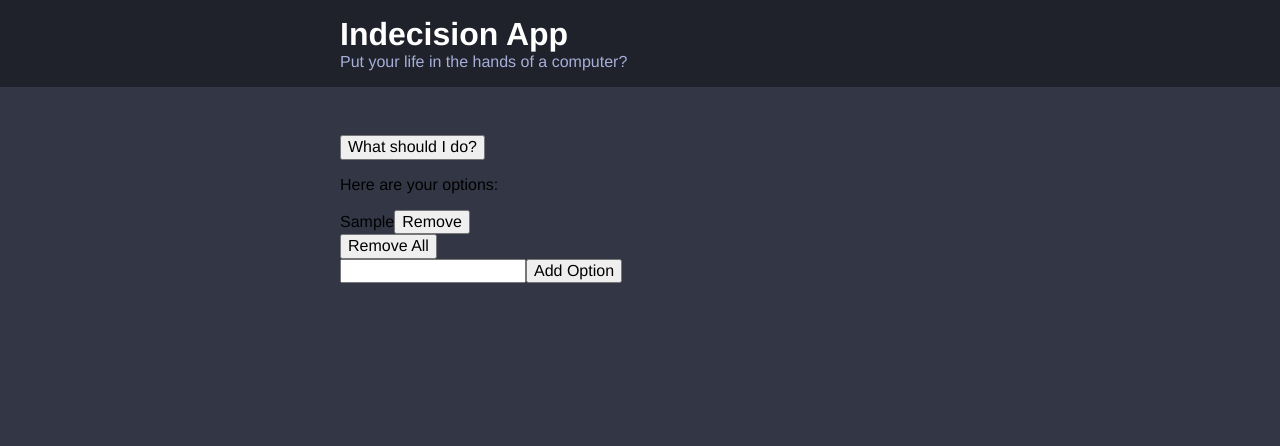
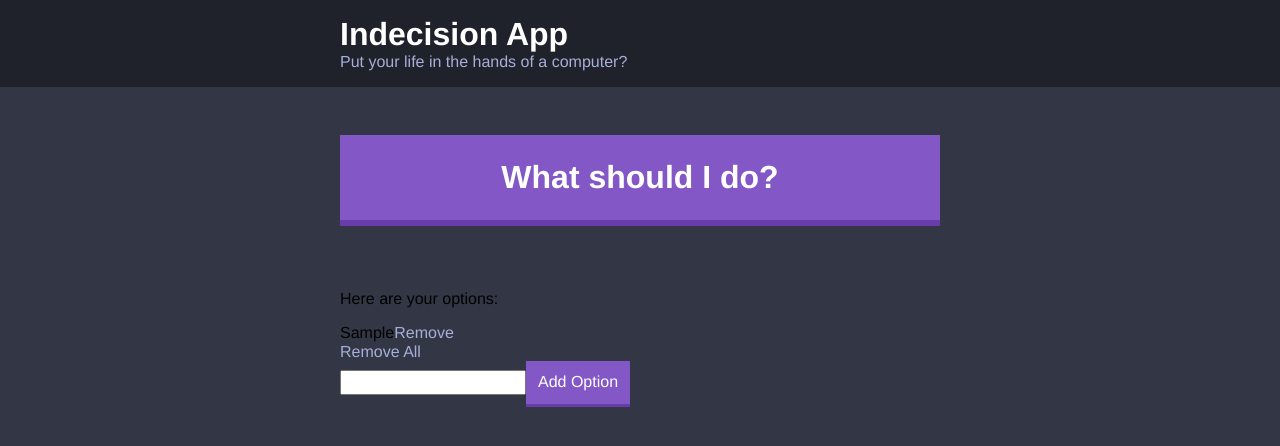
Before and after one commit to andy-wanganqi/learn-react-indecision, a React app: page / in a window 1280 px wide. Both pictures are taken after typing "Sample" into the empty fields and a click on the button "Add Option". Shown: the top 446 px of the page. Built offline with nearby package versions, Linux system fonts and the light colour scheme.

Commit message:
68. Big Button & Options List

```diff
--- a/src/components/action.jsx
+++ b/src/components/action.jsx
@@ -2,7 +2,11 @@ import React from "react"
 
 const Action = (props) => (
   <div>
-    <button disabled={!props.isOptionsValid} onClick={props.handleMakeDecision}>What should I do?</button>
+    <button
+      className="big-button"
+      disabled={!props.isOptionsValid}
+      onClick={props.handleMakeDecision}
+    >What should I do?</button>
   </div>
 )
 
--- a/src/components/option-form.jsx
+++ b/src/components/option-form.jsx
@@ -18,7 +18,7 @@ class OptionForm extends React.Component {
       <div>
         <form onSubmit={this.handleAddOption}>
           <input type="text" name="option"></input>
-          <button>Add Option</button>
+          <button className="button">Add Option</button>
         </form>
         {this.state.error && <p>{this.state.error}</p>}
       </div>
--- a/src/components/option.jsx
+++ b/src/components/option.jsx
@@ -3,9 +3,12 @@ import React from "react"
 const Option = (props) => (
   <div>
     {props.option}
-    <button onClick={(e) => {
-      props.handleRemoveOption(props.option)
-    }}>Remove</button>
+    <button
+      className="button button--link"
+      onClick={(e) => {
+        props.handleRemoveOption(props.option)
+      }}
+    >Remove</button>
   </div>
 )
 
--- a/src/components/options.jsx
+++ b/src/components/options.jsx
@@ -10,7 +10,10 @@ const Options = (props) => props.options.length > 0
           props.options.map((option) => <Option key={option} option={option} handleRemoveOption={props.handleRemoveOption} />)
         }
       </div>
-      <button onClick={props.handleRemoveAllOptions}>Remove All</button>
+      <button
+        className="button button--link"
+        onClick={props.handleRemoveAllOptions}
+      >Remove All</button>
     </div>
   )
   : (
--- a/src/styles/base/_base.scss
+++ b/src/styles/base/_base.scss
@@ -7,3 +7,11 @@ body {
   font-size: $size-1;
   background-color: $dark-blue;
 }
+
+button {
+  cursor: pointer;
+}
+
+button:disabled {
+  cursor: default;
+}
--- a/src/styles/base/_settings.scss
+++ b/src/styles/base/_settings.scss
@@ -1,7 +1,9 @@
 $off-black: #20222b;
 $off-white: #a5afd7;
 $dark-blue: #333745;
+$theme-purple: #8357c5;
 
+$size-0: 1.2rem;
 $size-1: 1.6rem;
 $size-2: 3.2rem;
 $size-3: 4.8rem;
--- /dev/null
+++ b/src/styles/components/_button.scss
@@ -0,0 +1,31 @@
+.big-button {
+  background: $theme-purple;
+  border: none;
+  border-bottom: 0.6rem solid darken($theme-purple, 10%);
+  color: white;
+  font-weight: bold;
+  font-size: $size-2;
+  width: 100%;
+  margin-bottom: $size-3;
+  padding: 2.4rem;
+}
+
+.big-button:disabled {
+  opacity: .5;
+}
+
+.button {
+  background-color: $theme-purple;
+  border: none;
+  border-bottom: 0.3rem solid darken($theme-purple, 10%);
+  color: white;
+  font-weight: 500;
+  padding: $size-0;
+}
+
+.button--link {
+  background: none;
+  border: none;
+  color: $off-white;
+  padding: 0;
+}
--- a/src/styles/index.scss
+++ b/src/styles/index.scss
@@ -2,6 +2,7 @@
 @import './base/base';
 @import './components/container';
 @import './components/header';
+@import './components/button';
 
 $brand-color: blue;
 
```
